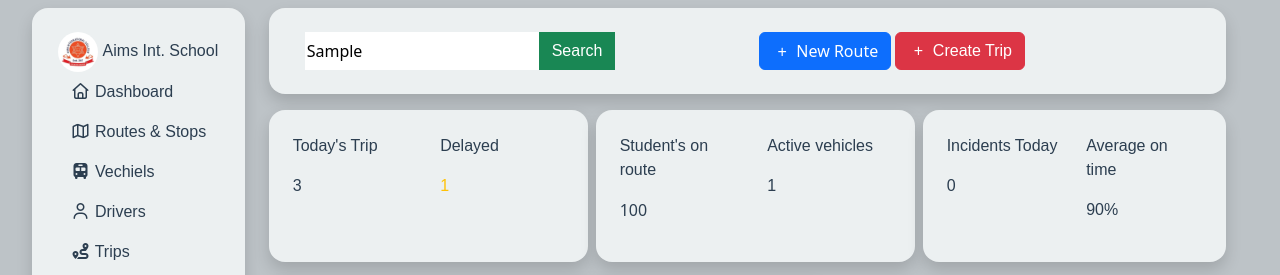
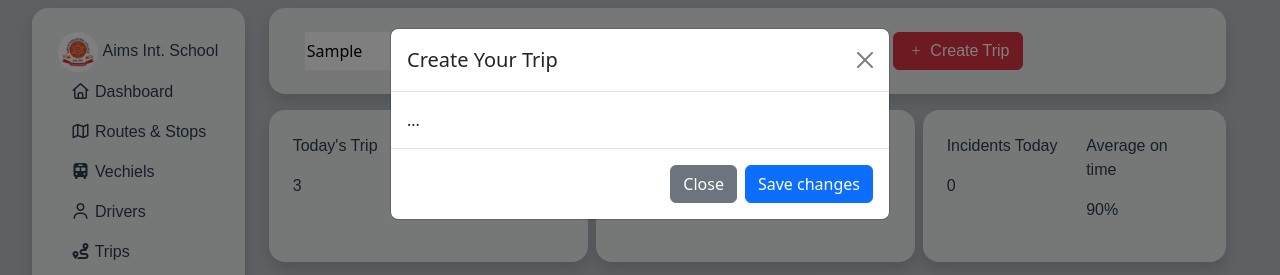
Before and after one commit to sshrijan/TransportManagementSystem, a plain HTML site: page hellow.html in a window 1280 px wide. Both pictures are taken after typing "Sample" into the empty fields and a click on the button "Create Trip". Shown: the top 275 px of the page. Drawn offline with nearby package versions, Linux system fonts and the light colour scheme; a web font is replaced by a local one.

Commit message:
route & trip modal added

```diff
--- a/hellow.html
+++ b/hellow.html
@@ -95,10 +95,67 @@
                 <button class="btn btn-success normal-font rounded-0">Search</button>
               </div>
               <div class="col">
-                <button class="btn btn-primary "><i class="fa-jelly fa-regular fa-plus normal-font"></i> New Route</button>
-              <button class="btn btn-danger normal-font "><i class="fa-jelly fa-regular fa-plus normal-font"></i> Create Trip</button>
+                        <button class="btn btn-primary normal-font"
+                      data-bs-toggle="modal"
+                      data-bs-target="#routeModal">
+                <i class="fa-jelly fa-regular fa-plus"></i> New Route
+              </button>
+                        <button class="btn btn-danger normal-font"
+                  data-bs-toggle="modal"
+                  data-bs-target="#tripModal">
+            <i class="fa-jelly fa-regular fa-plus"></i>  Create Trip</button>
+
+
+
                 </div>
-            </div>
+
+              </div>
+
+              <!-- for create route  -->
+              <div class="row">
+                 <!-- Modal -->
+                <div class="modal fade" id="routeModal" tabindex="-1" aria-labelledby="routeModalLabel" aria-hidden="true">
+                  <div class="modal-dialog">
+                    <div class="modal-content">
+                      <div class="modal-header">
+                        <h1 class="modal-title fs-5" id="routeModalLabel">Create Route</h1>
+                        <button type="button" class="btn-close" data-bs-dismiss="modal" aria-label="Close"></button>
+                      </div>
+                      <div class="modal-body">
+                        ...
+                      </div>
+                      <div class="modal-footer">
+                        <button type="button" class="btn btn-secondary" data-bs-dismiss="modal">Close</button>
+                        <button type="button" class="btn btn-primary">Save changes</button>
+                      </div>
+                    </div>
+                  </div>
+                </div>
+
+              </div>
+
+              <!-- for create Trip  -->
+              <div class="row">
+                 <!-- Modal -->
+                <div class="modal fade" id="tripModal" tabindex="-1" aria-labelledby="routeModalLabel" aria-hidden="true">
+                  <div class="modal-dialog">
+                    <div class="modal-content">
+                      <div class="modal-header">
+                        <h1 class="modal-title fs-5" id="routeModalLabel">Create Your Trip</h1>
+                        <button type="button" class="btn-close" data-bs-dismiss="modal" aria-label="Close"></button>
+                      </div>
+                      <div class="modal-body">
+                        ...
+                      </div>
+                      <div class="modal-footer">
+                        <button type="button" class="btn btn-secondary" data-bs-dismiss="modal">Close</button>
+                        <button type="button" class="btn btn-primary">Save changes</button>
+                      </div>
+                    </div>
+                  </div>
+                </div>
+
+              </div>
         <!-- Search section  -->
 
 
```
